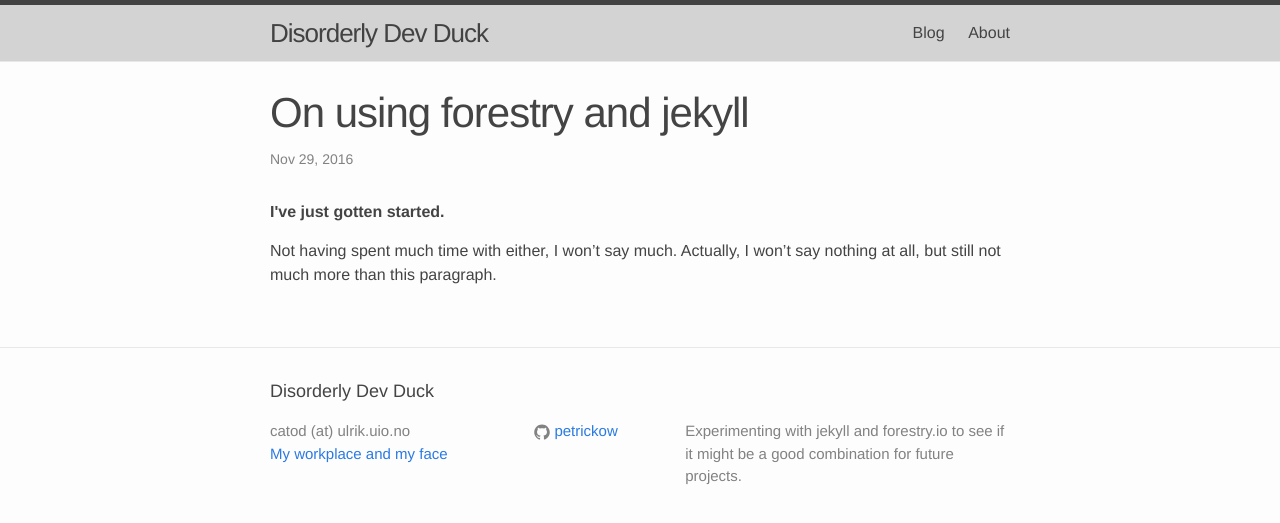
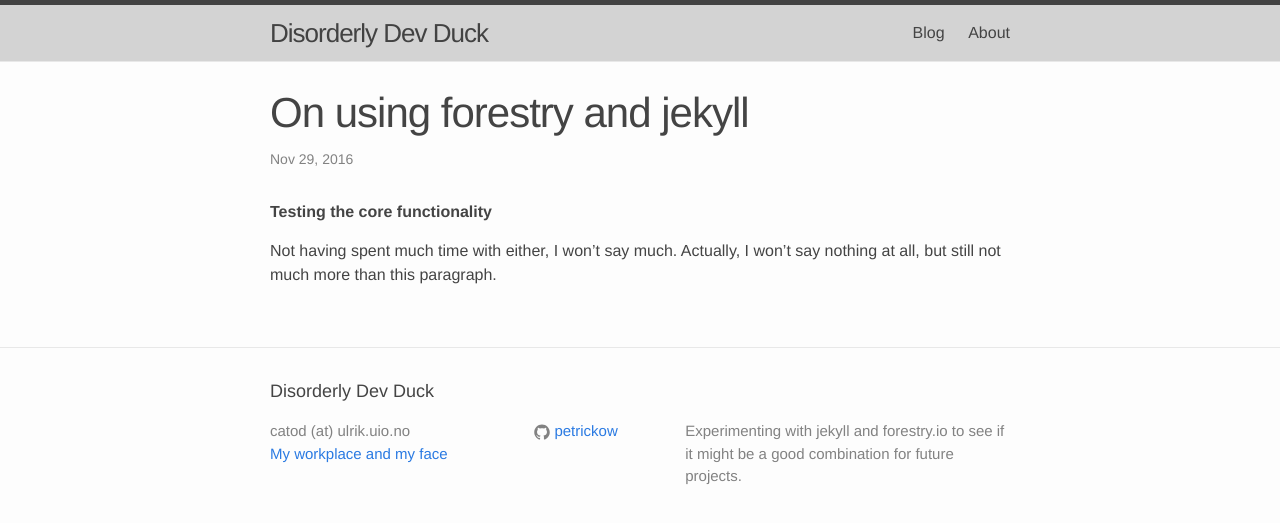
Before and after one commit to petrickow/petrickow.github.io, a Jekyll site: the page built from _posts/2016-11-29-steike.md, in a window 1280 px wide. Shown: the top 523 px of the page. Built offline with Jekyll 4.4.1, drawn with Linux system fonts in a browser that asks for light colours.

Commit message:
Update from Forestry.io - 2016-11-29-steike.md

```diff
--- a/_posts/2016-11-29-steike.md
+++ b/_posts/2016-11-29-steike.md
@@ -3,6 +3,6 @@ title: On using forestry and jekyll
 date: '2016-11-29 00:00:00'
 layout: post
 ingress:
-- I've just gotten started.
+- Testing the core functionality
 ---
 Not having spent much time with either, I won't say much. Actually, I won't say nothing at all, but still not much more than this paragraph.
```
